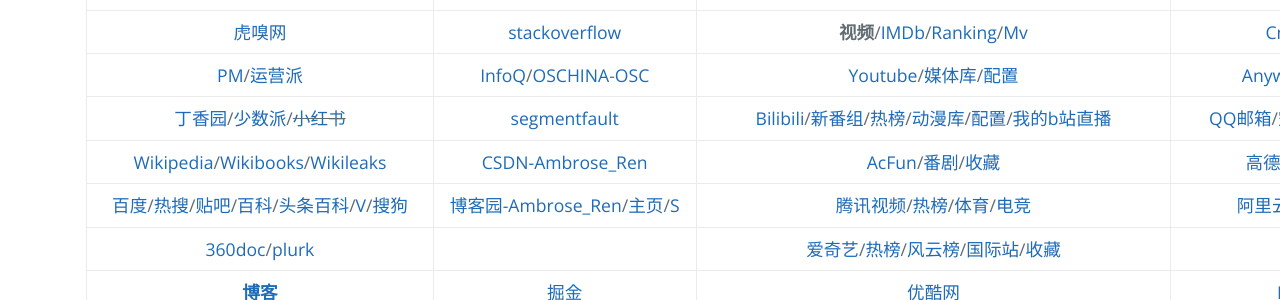
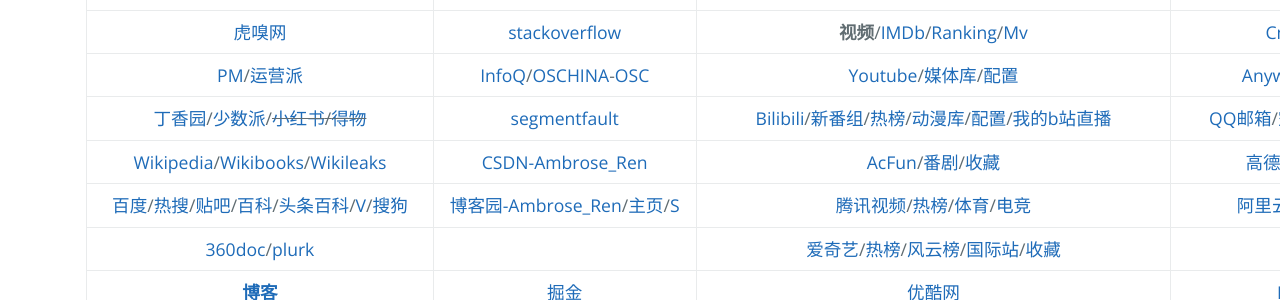
Before and after one commit to AmbroseRen/test, a Jekyll site: the page built from navigation.md, in a window 1280 px wide. Shown: the part 777-1077 px from the top of the page. Built offline with Jekyll 4.4.1, drawn with Linux system fonts in a browser that asks for light colours; our own code applies the rules of GitHub Pages for plain Markdown files; the repository's description, which GitHub fills in, is left out.

Commit message:
Update navigation.md

```diff
--- a/navigation.md
+++ b/navigation.md
@@ -41,7 +41,7 @@
 | []() | __IT社区__ | [coursera](https://www.coursera.org/browse/computer-science) | [刘明野](https://tool.liumingye.cn/)/[主页](https://www.liumingye.cn/)/[PD](https://tool.liumingye.cn/password/)/[WP](https://tool.liumingye.cn/wallpaper/)/[St](Art/Shoot/index.md)/[<strong id="fodder">F</strong>](Data/Fodder/index.md)/[IP](https://tool.liumingye.cn/ip/)/[麻将](https://tool.liumingye.cn/majiang/) |
 | [虎嗅网](https://www.huxiu.com/) | [stackoverflow](https://stackoverflow.com/) | <strong id="sp">视频</strong>/[IMDb](https://m.imdb.com/)/[Ranking](https://www.boxofficemojo.com/weekly/)/[Mv](Art/Movies/index.md) | [Cmd MD](https://www.zybuluo.com/)/[<strong id="md">MD</strong>](Data/MD/index.md) |
 | [PM](http://www.woshipm.com/)/[运营派](https://www.yunyingpai.com/) | [InfoQ](https://www.infoq.cn/)/[OSCHINA](https://www.oschina.net/project)-[OSC](https://www.oschina.net/project/top_cn_2020) | [Youtube](https://www.youtube.com/)/[媒体库](https://www.youtube.com/feed/library)/[配置](https://studio.youtube.com/video/LupojaPC1wc/livestreaming) | [AnywhereAnything](http://lackar.com/aa/) |
-| [丁香园](https://portal.dxy.cn/)/[少数派](https://sspai.com/)/~~[小红书](https://www.xiaohongshu.com/explore)~~ | [segmentfault](https://segmentfault.com/u/ambroseren/users/following) | [Bilibili](https://space.bilibili.com/352834482/fans/follow)/[新番组](https://bgm.liumingye.cn/)/[热榜](https://www.bilibili.com/v/popular/rank/all)/[动漫库](Art/Animes/index.md)/[配置](https://link.bilibili.com/p/center/index#/my-room/start-live)/[我的b站直播](https://live.bilibili.com/22653502) | [QQ邮箱](https://mail.qq.com/)/[空间](https://user.qzone.qq.com/1056008502)/[万年历](https://wannianrili.bmcx.com/)/[12306](https://kyfw.12306.cn/otn/leftTicket/init) |
+| [丁香园](https://portal.dxy.cn/)/[少数派](https://sspai.com/)/~~[小红书](https://www.xiaohongshu.com/explore)/[得物](https://www.dewu.com/community.html)~~ | [segmentfault](https://segmentfault.com/u/ambroseren/users/following) | [Bilibili](https://space.bilibili.com/352834482/fans/follow)/[新番组](https://bgm.liumingye.cn/)/[热榜](https://www.bilibili.com/v/popular/rank/all)/[动漫库](Art/Animes/index.md)/[配置](https://link.bilibili.com/p/center/index#/my-room/start-live)/[我的b站直播](https://live.bilibili.com/22653502) | [QQ邮箱](https://mail.qq.com/)/[空间](https://user.qzone.qq.com/1056008502)/[万年历](https://wannianrili.bmcx.com/)/[12306](https://kyfw.12306.cn/otn/leftTicket/init) |
 | [Wikipedia](https://www.wikipedia.org/)/[Wikibooks](https://www.wikibooks.org/)/[Wikileaks](https://wikileaks.org/What-is-WikiLeaks.html) | [CSDN-Ambrose_Ren](https://blog.csdn.net/Ambrose_Ren) | [AcFun](https://www.acfun.cn/)/[番剧](https://www.acfun.cn/bangumilist)/[收藏](https://www.acfun.cn/member/favourite) | [高德地图](https://www.amap.com/)/[百度地图](https://map.baidu.com/) |
 | [百度](https://www.baidu.com/)/[热搜](https://top.baidu.com/board)/[贴吧](https://tieba.baidu.com/index.html)/[百科](https://baike.baidu.com/usercenter/lemmas#favorites)/[头条百科](https://www.baike.com/)/[V](https://baike.baidu.com/vbaike#gallary)/[搜狗](https://top.sogou.com/) | [博客园-Ambrose_Ren](https://www.cnblogs.com/rensi/)/[主页](https://home.cnblogs.com/u/rensi/)/[S](https://zzk.cnblogs.com/s/blogpost) | [腾讯视频](https://v.qq.com/biu/u/playlist)/[热榜](https://v.qq.com/biu/ranks/?t=hotsearch)/[体育](https://live.qq.com/match)/[电竞](https://egame.qq.com/gamelist) | [阿里云盘](https://www.aliyundrive.com/drive/)/[百度网盘](https://pan.baidu.com/disk/home)/[C](Data/Clouder.md) |
 | [360doc](http://www.360doc.com/mycontacts.aspx)/[plurk](https://www.plurk.com/AmbroseRenCN) | []() | [爱奇艺](https://www.iqiyi.com/u/fav)/[热榜](https://www.iqiyi.com/ranks/hotsearch)/[风云榜](https://www.iqiyi.com/ranks1/home)/[国际站](https://www.iq.com/)/[收藏](https://www.iq.com/personal?type=favorite) | [Sp](Library/shopping.md)/[Job](Library/job.md) |
```
